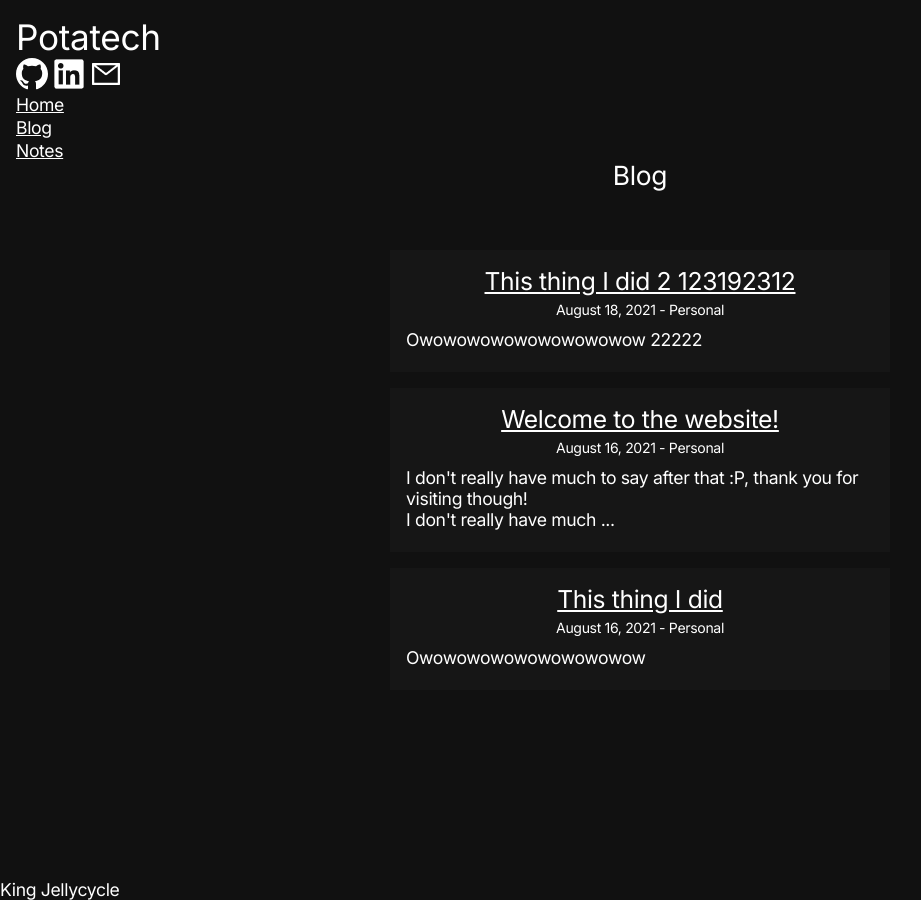
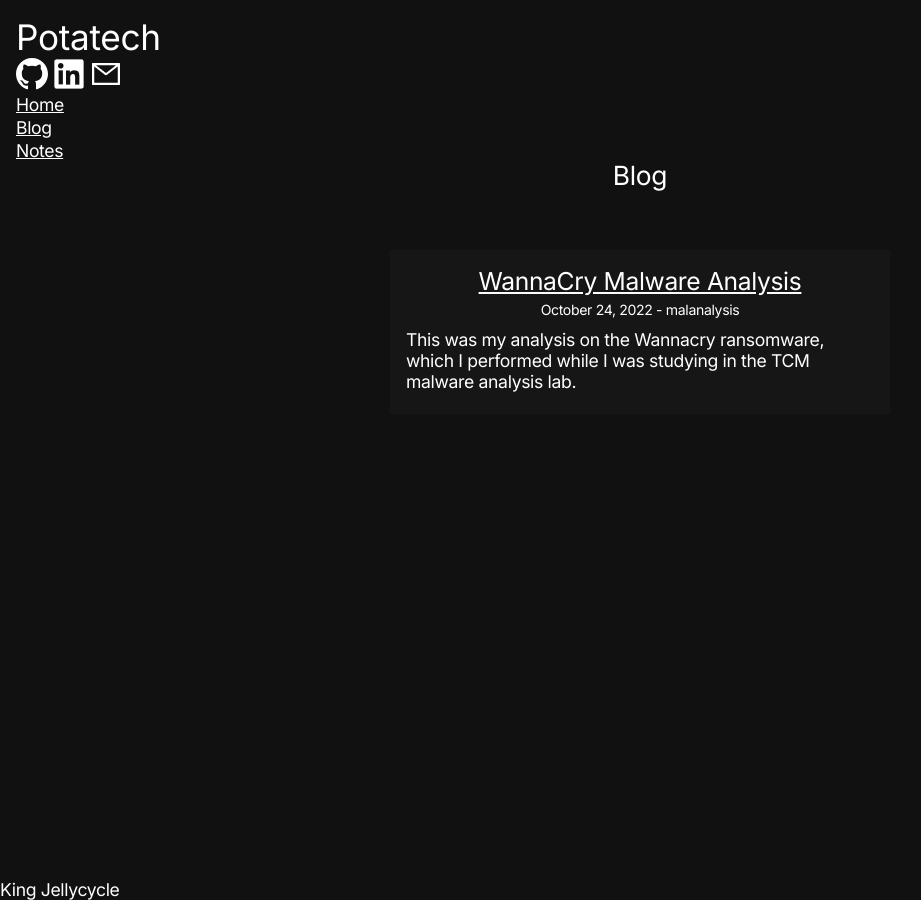
Before and after one commit to Jpang9/Website, a Jekyll site: the page built from blog.html, in a window 1280 px wide. Shown: the whole page, without its empty margins (0-921 px from the left). Built offline with Jekyll 4.4.1, drawn with Linux system fonts in a browser that asks for light colours.

Commit message:
Modified to my settings

```diff
--- a/_config.yml
+++ b/_config.yml
@@ -3,12 +3,12 @@
 # https://learnxinyminutes.com/docs/yaml/
 
 title: Potatech
-name: Kent Pang
+name: Kent
 email: jpang9@outlook.com
 description: >-
-  Lorem ipsum dolor sit amet, consectetur adipiscing elit, sed do eiusmod tempor incididunt ut
-  labore et dolore magna aliqua. Ut enim ad minim veniam, quis nostrud exercitation ullamco laboris nisi ut aliquip
-  ex ea commodo consequat. Duis aute irure dolor in....
+  The names Kent, I'm a cybersecurity enthusiast, don't really care what i'm learning as long as i'm learning something.
+  Got to top 1% in Tryhackme, hovering around 1500~, currently busy with Malware Analysis and Malware Development, but hey
+  these are my notes so feel free to go through it if you want :P.
 
 baseurl: "" # the subpath of your site, e.g. /blog
 url: "https://go-outside.xyz" # the base hostname & protocol for your site, e.g. http://example.com
@@ -19,9 +19,9 @@ github_link:  https://github.com/Jpang9
 linkedin_link: https://www.linkedin.com/in/kent-pang-1425bb239/
 
 work:
-  -
-  -
-  -
+  - ""
+  - ""
+  - ""
 
 
 # Build settings
--- a/_posts/2021-08-16-this-thing.markdown
+++ b/_posts/2021-08-16-this-thing.markdown
@@ -1,15 +1,31 @@
 ---
 layout: post
-title:  "This thing I did"
-date:   2021-08-16 19:00:00 +1000
-categories: blog Personal
+title:  "WannaCry Malware Analysis"
+date:   2022-10-24 20:00:00 +1000
+categories: blog malanalysis
 excerpt_separator: <!-- excerpt_end -->
 ---
-## This thing I did!
-
-![Cat did a thing](https://cdn.discordapp.com/emojis/804573796739579964.gif?size=96&quality=lossless)
-
+## WannaCry Malware Analysis
 
 <!-- excerpt_start -->
-<p>Owowowowowowowowowow</p>
+<p>This was my analysis on the Wannacry ransomware, which I performed while I was studying in the TCM malware analysis lab.</p>
 <!-- excerpt_end -->
+<br>
+<br>
+<br>
+
+### Executive Summary
+<p>Md5 - db349b97c37d22f5ea1d1841e3c89eb4</p>
+<p>The wannaCry Ransomware abuses the [EternalBlue Exploit](https://www.avast.com/c-eternalblue), thus allowing the malware
+to gain administrator privileges upon accessing the machine; the Malware checks for other machines within
+the subnet with ARP calls, creates a hidden folder within C:\ which extracts the TOR browser for bitcoin payment, than encrypts everything
+that isn't in SYSTEM32 or essential for the system to run.</p>
+<br>
+<br>
+
+### High-Level Technical Summary
+<p>WannaCry Attempts to connect to hxxp[://]www[.]iuqerfsodp9ifjaposdfjhgosurijfaewrwergwea[.]com, if connection to this url fails, the malware to proceed as normal, encrypting
+and trying to spread to other host vulnerable to the EternalBlue Exploit. The malware unpacks into C:\, uses task scheduler for
+persistence, checks for other host within the network, encrypts all files, finally starts scanning random IPs within the WWW
+for host with this same vulnerability.</p>
+<p>![Graph](/images/Wannacry/WannacryGraph.jpeg)</p>
--- a/_posts/2021-08-16-welcome-to-the-site.markdown
+++ /dev/null
@@ -1,15 +0,0 @@
----
-layout: post
-title:  "Welcome to the website!"
-date:   2021-08-16 19:00:00 +1000
-categories: blog Personal
-excerpt_separator: <!-- excerpt_end -->
----
-<h2>Welcome to my personal website!</h2>
-
-<!-- excerpt_start -->
-![Cat did a thing](https://cdn.discordapp.com/attachments/505007512542642196/1032607556599812136/unknown.png)
-<p>I don't really have much to say after that :P, thank you for visiting though!</p>
-<p>I don't really have much to say after that :P, thank you for visiting though!</p>
-<p>I don't really have much to say after that :P, thank you for visiting though!</p>
-<!-- excerpt_end -->
--- a/_posts/2021-08-18-welcome-to-the-site copy 2.markdown
+++ /dev/null
@@ -1,12 +0,0 @@
----
-layout: post
-title:  "This thing I did 2 123192312"
-date:   2021-08-18 19:00:00 +1000
-categories: blog Personal
-excerpt_separator: <!-- excerpt_end -->
----
-<h2>This thing I did! 2</h2>
-
-<!-- excerpt_start -->
-<p>Owowowowowowowowowow 22222</p>
-<!-- excerpt_end -->
```
Also changed, not shown: images/Wannacry/WannacryGraph.jpeg (added).
